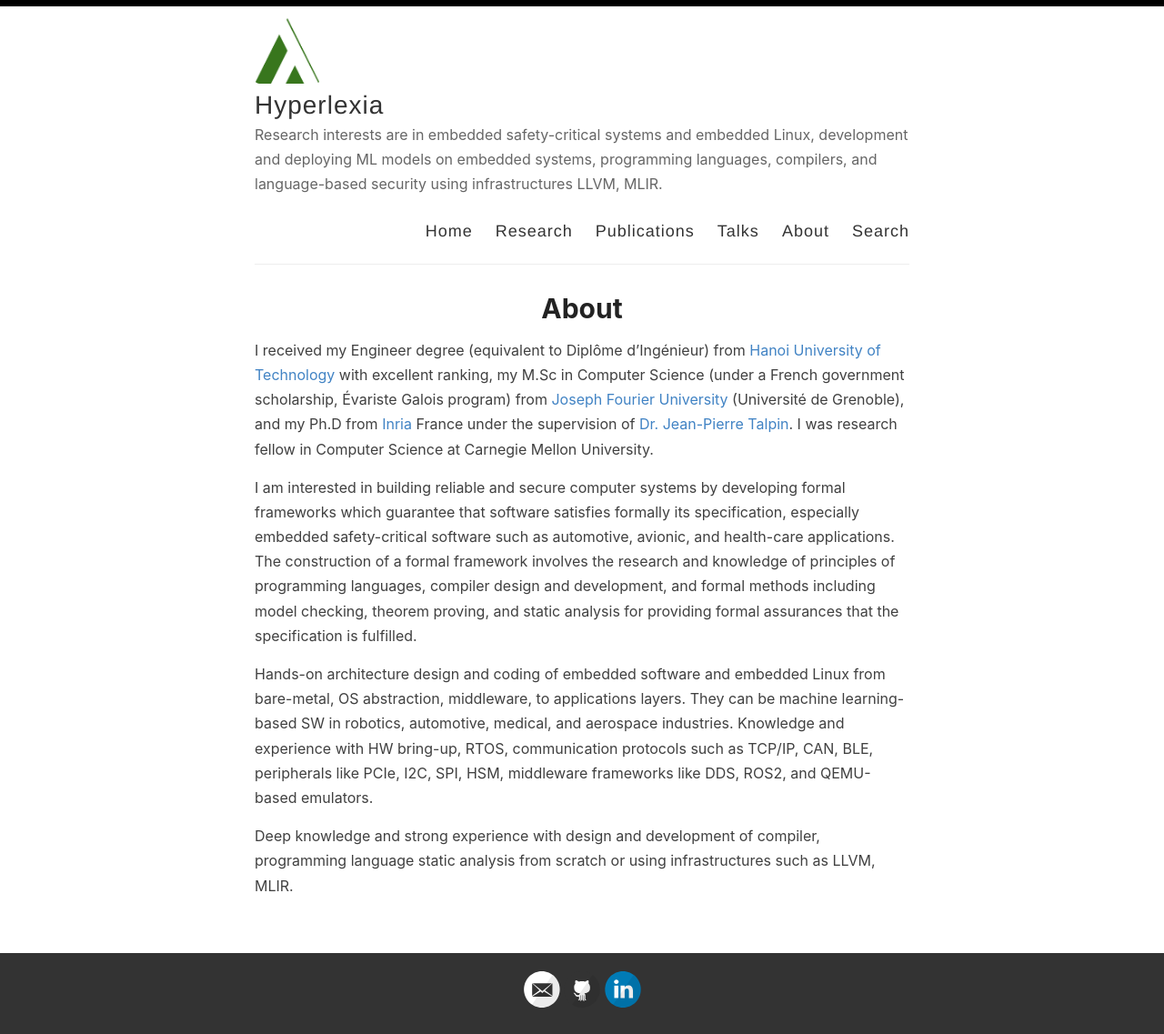
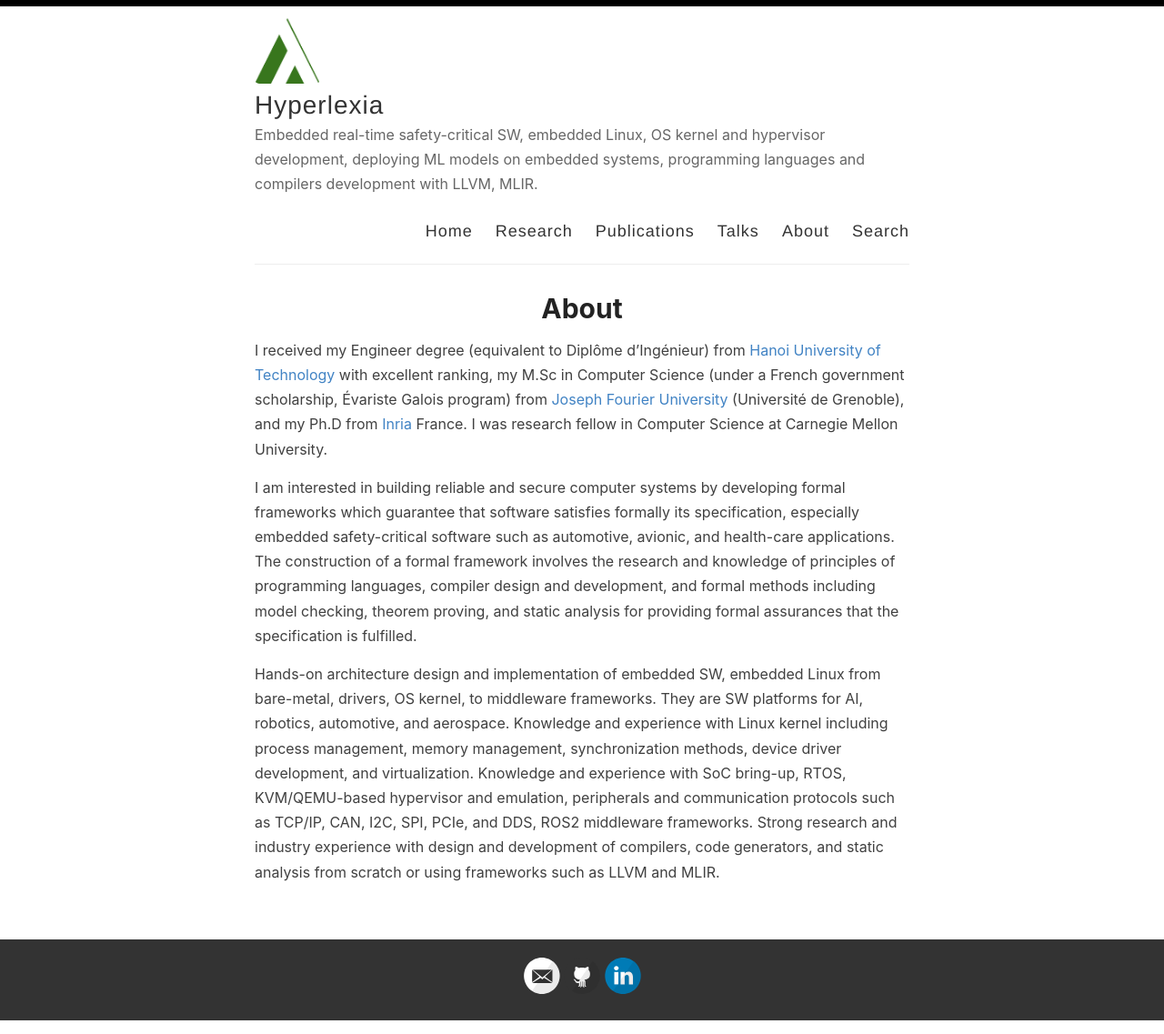
Before and after one commit to channgo2203/channgo2203.github.io, a Jekyll site: the page built from _pages/about.md, in a window 1280 px wide. Shown: the whole page at 91% size. Built offline with Jekyll 4.4.1, drawn with Linux system fonts in a browser that asks for light colours.

Commit message:
update about

```diff
--- a/_config.yml
+++ b/_config.yml
@@ -9,7 +9,7 @@ name: Hyperlexia
 author: Van C. Ngo
 
 # Short bio or description (displayed in the header)
-description: Research interests are in embedded safety-critical systems and embedded Linux, development and deploying ML models on embedded systems, programming languages, compilers, and language-based security using infrastructures LLVM, MLIR.
+description: Embedded real-time safety-critical SW, embedded Linux, OS kernel and hypervisor development, deploying ML models on embedded systems, programming languages and compilers development with LLVM, MLIR.
 
 # URL of your avatar or profile pic (you could use your GitHub profile pic)
 avatar: /images/xequation.png
--- a/_pages/about.md
+++ b/_pages/about.md
@@ -9,8 +9,7 @@ I received my Engineer degree (equivalent to Diplôme d'Ingénieur) from
 my M.Sc in Computer Science (under a French government scholarship, Évariste Galois program)
 from [Joseph Fourier University](https://www.ujf-grenoble.fr/?language=en)
 (Université de Grenoble), and my Ph.D from [Inria](http://www.inria.fr/en/)
-France under the supervision of [Dr. Jean-Pierre Talpin](http://www.irisa.fr/prive/talpin/).
-I was research fellow in Computer Science at Carnegie Mellon University.
+France. I was research fellow in Computer Science at Carnegie Mellon University.
 
 I am interested in building reliable and secure computer systems by developing formal frameworks
 which guarantee that software satisfies formally its specification, especially embedded safety-critical
@@ -19,8 +18,4 @@ involves the research and knowledge of principles of programming languages, comp
 and formal methods including model checking, theorem proving, and static analysis for providing
 formal assurances that the specification is fulfilled.
 
-Hands-on architecture design and coding of embedded software and embedded Linux from bare-metal, OS abstraction,
-middleware, to applications layers. They can be machine learning-based SW in robotics, automotive, medical, and aerospace industries.
-Knowledge and experience with HW bring-up, RTOS, communication protocols such as TCP/IP, CAN, BLE, peripherals like PCIe, I2C, SPI, HSM, middleware frameworks like DDS, ROS2, and QEMU-based emulators.
-
-Deep knowledge and strong experience with design and development of compiler, programming language static analysis from scratch or using infrastructures such as LLVM, MLIR.
+Hands-on architecture design and implementation of embedded SW, embedded Linux from bare-metal, drivers, OS kernel, to middleware frameworks. They are SW platforms for AI, robotics, automotive, and aerospace. Knowledge and experience with Linux kernel including process management, memory management, synchronization methods, device driver development, and virtualization. Knowledge and experience with SoC bring-up, RTOS, KVM/QEMU-based hypervisor and emulation, peripherals and communication protocols such as TCP/IP, CAN, I2C, SPI, PCIe, and DDS, ROS2 middleware frameworks. Strong research and industry experience with design and development of compilers, code generators, and static analysis from scratch or using frameworks such as LLVM and MLIR.
```
